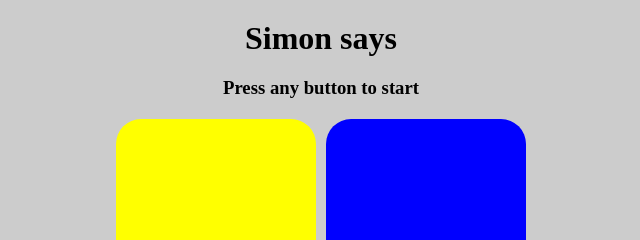
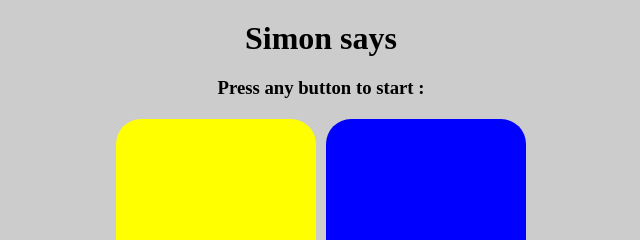
Before and after one commit to Gurvinder-Singh02/simon_says_v1, a plain HTML site: page index.html in a window 1280 px wide. Shown: the top 240 px of the page, 319-959 px from the left. Drawn offline with Linux system fonts and the light colour scheme.

Commit message:
versioni 2 updated

```diff
--- a/index.html
+++ b/index.html
@@ -9,7 +9,7 @@
 <body>
 
     <h1>Simon says</h1>
-    <h3>Press any button to start</h3>
+    <h3>Press any button to start :</h3>
     <div class="container">
         <div class="btn " id="yellow"></div>
         <div class="btn " id="blue"></div>
```
